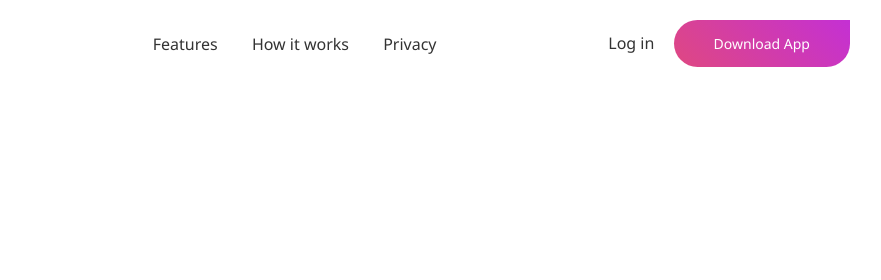
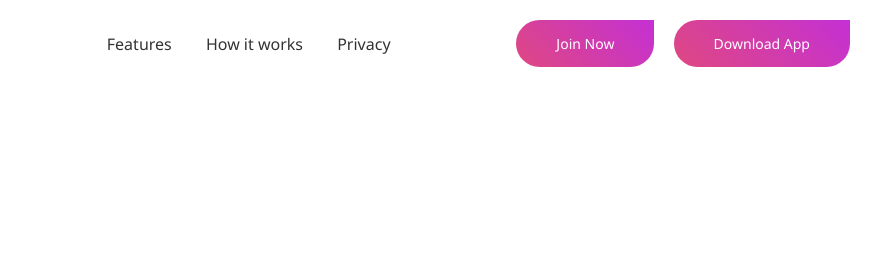
Before and after one commit to theoddyboi/theoddywebsite, a plain HTML site: page index.html in a window 1280 px wide. Shown: the top 280 px of the page, 287-1168 px from the left. Drawn offline with Linux system fonts and the light colour scheme.

Commit message:
index.html

```diff
--- a/index.html
+++ b/index.html
@@ -15,7 +15,7 @@
                 <li><a href="#">Privacy</a></li>
             </ul>
             <div>
-                <a href="#" class="logn-btn">Log in</a>
+                <a href="https://www.youtube.com/@theoddyboi" target="_blank" class="btn anim youtube-btn">Join Now</a>
                 <a href="#" class="btn">Download App</a>
             </div>
         </nav>
```
